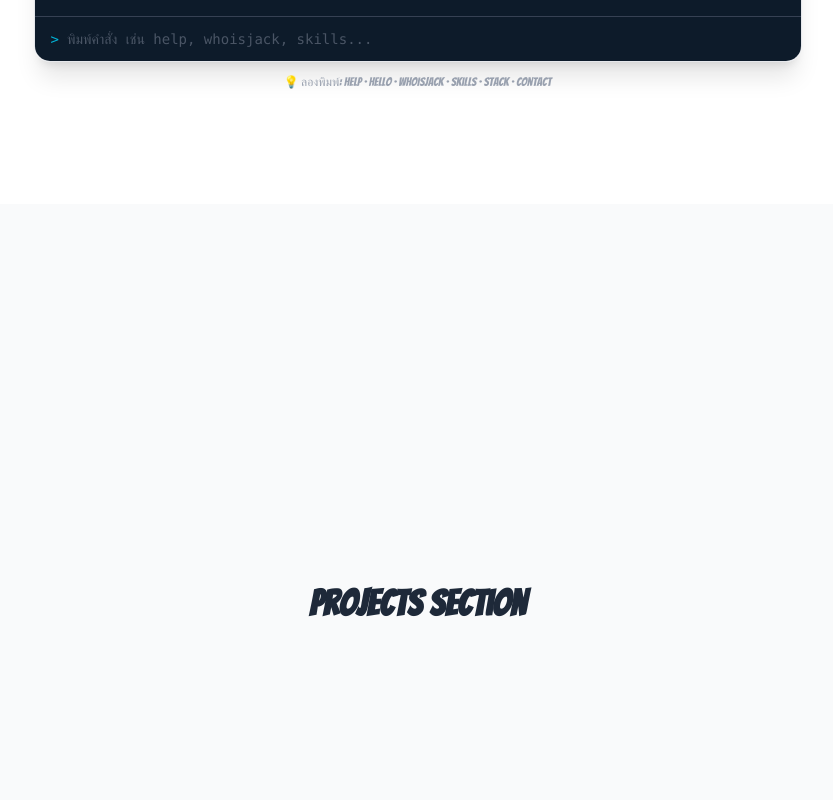
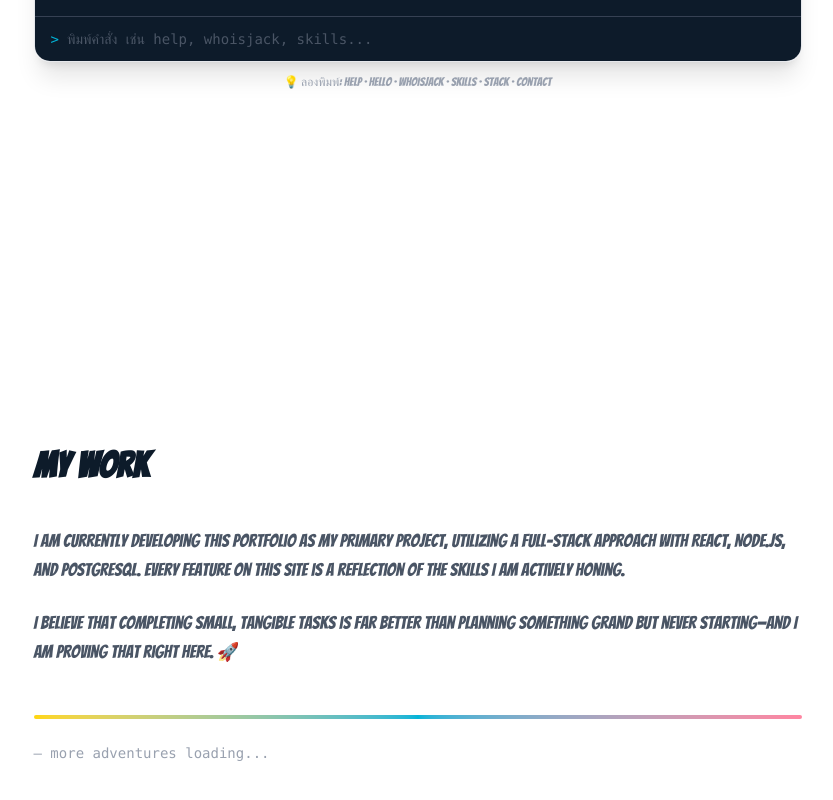
Before and after one commit to suriya899/my-portfolio, a React (Vite) app in the folder frontend/: page / in a window 1280 px wide. Shown: the part 2196-2996 px from the top of the page, without its empty margins (215-1048 px from the left). Built offline with nearby package versions, Linux system fonts and the light colour scheme.

Commit message:
feat: add Projects section with philosophy paragraphs and gradient divider

```diff
--- a/frontend/src/App.jsx
+++ b/frontend/src/App.jsx
@@ -103,6 +103,7 @@ import Navbar from "./components/ui/Navbar";
 import Hero from "./components/sections/Hero";
 import About from "./components/sections/About";
 import Skills from "./components/sections/Skills";
+import Projects from "./components/sections/Projects";
 
 function App() {
 
@@ -125,9 +126,11 @@ function App() {
 
       <Skills />
 
-      <section id="projects" className="min-h-screen flex items-center justify-center bg-gray-50 dark:bg-gray-900">
+      <Projects />
+
+      {/* <section id="projects" className="min-h-screen flex items-center justify-center bg-gray-50 dark:bg-gray-900">
         <h1 className="text-4xl font-bold text-gray-800 dark:text-white">Projects Section</h1>
-      </section>
+      </section> */}
 
       <section id="contact" className="min-h-screen flex items-center justify-center">
         <h1 className="text-4xl font-bold text-gray-800 dark:text-white">Contact Section</h1>
--- a/frontend/src/components/sections/Projects.jsx
+++ b/frontend/src/components/sections/Projects.jsx
@@ -0,0 +1,106 @@
+// frontend/src/components/sections/Projects.jsx
+
+// import motion สำหรับ animation
+import { motion } from "framer-motion";
+
+// import projectPhilosophy จาก portfolioData
+// ⚠️ ใช้ Named Export เสมอ ห้ามใช้ import portfolioData from "..."
+import { projectPhilosophy } from "../../data/portfolioData";
+
+// --- Animation Variants ---
+
+// container: ควบคุม stagger ของ children (ทยอยโผล่ทีละตัว)
+const containerVariants = {
+    hidden: {},
+    visible: {
+        transition: {
+            staggerChildren: 0.2, // แต่ละ child ห่างกัน 0.2 วินาที
+        },
+    },
+
+};
+
+// item: แต่ละ paragraph โผล่จากล่างขึ้นบน + fade in
+const itemVariants = {
+    hidden: { opacity: 0, y: 30 },
+    visible: {
+        opacity: 1,
+        y: 0,
+        transition: { duration: 0.6, ease: "easeOut" },
+    },
+};
+
+// --- Component ---
+export default function Projects() {
+    return (
+        // section หลัก — id="projects" ให้ Navbar scroll มาหาได้
+        <section
+            id="projects"
+            className="min-h-screen flex flex-col justify-center
+                        px-6 py-24 bg-white dark:bg-dark"
+        >
+            {/* wrapper จำกัดความกว้าง + จัดกลาง */}
+            <div className="max-w-3xl mx-auto w-full">
+
+                {/* === หัวข้อ Section === */}
+                <motion.div
+                    initial={{ opacity: 0, y: -20 }}
+                    whileInView={{ opacity: 1, y: 0 }}
+                    viewport={{ once: true }}
+                    transition={{ duration: 0.5 }}
+                >
+
+                    {/* ชื่อ Section — ดึงจาก projectPhilosophy.title */}
+                    <h2 className="text-4xl font-bold text-dark dark:text-jake mb-10">
+                        {projectPhilosophy.title}
+                    </h2>
+                    </motion.div>
+
+                    {/* === Paragraphs (Philosophy) === */}
+                    {/* ใช้ motion.div เป็น container เพื่อทำ stagger */}
+
+                    <motion.div
+                        variants={containerVariants}
+                        initial="hidden"
+                        whileInView="visible"
+                        viewport={{ once: true, amount: 0.2 }}
+                        className="space-y-6" // ช่องว่างระหว่าง paragraph
+                    >
+                        {/* วน loop แต่ละ paragraph ใน projectPhilosophy.paragraphs[] */}
+                        {projectPhilosophy.paragraphs.map((para, index) => (
+                            <motion.p
+                                key={index}
+                                variants={itemVariants} // ใช้ itemVariants ที่กำหนดไว้ด้านบน
+                                className="text-lg leading-relaxed text-gray-600 dark:text-gray-300"
+                            >
+                                {para}
+                            </motion.p>
+                        ) )}
+                        </motion.div>
+
+                        {/* === Divider เส้นตกแต่ง === */}
+                        <motion.div
+                            initial={{ scale: 0 }}
+                            whileInView={{ scale:1 }}
+                            viewport={{ once: true }}
+                            transition={{ duration: 0.8, delay: 0.4, ease: "easeOut" }}
+                            style={{ originX: 0 }} // เส้นขยายจากซ้ายไปขวา
+                            className="mt-12 h-1 bg-gradient-to-r
+                                        from-jake via-finn to-bubblegum
+                                        rounded-full"
+                        />
+
+                        {/* === ข้อความท้าย Section === */}
+                        <motion.p
+                            initial={{ opacity: 0 }}
+                            whileInView={{ opacity: 1 }}
+                            viewport={{ once: true }}
+                            transition={{ duration: 0.6, delay: 0.8 }}
+                            className="mt-6 text-sm font-mono text-gray-400 dark:text-gray-500"
+                            >
+                                — more adventures loading...
+                            </motion.p>
+            </div>
+        </section>
+    );
+}
```
